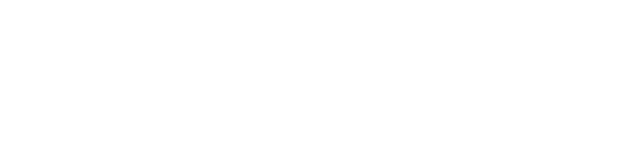
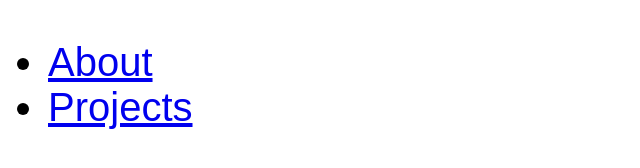
Before and after one commit to rbsite/www, a plain HTML site: page index.html in a window 1280 px wide. Shown: the whole page, without its empty margins (0-640 px from the left). Drawn offline with Linux system fonts and the light colour scheme.

Commit message:
add basic basic nav

```diff
--- a/index.html
+++ b/index.html
@@ -8,7 +8,16 @@
         <link rel="stylesheet" href="styles.css">
     </head>
     <body>
-
+        <div class="container">
+            <div class="header">
+                <div class="nav">
+                    <ul>
+                        <li class="navItem"><a href="#">About</a></li>
+                        <li class="navItem"><a href="#">Projects</a></li>
+                    </ul>
+                </div>
+            </div>
+        </div>
         <script src="" async defer></script>
     </body>
 </html>
```
